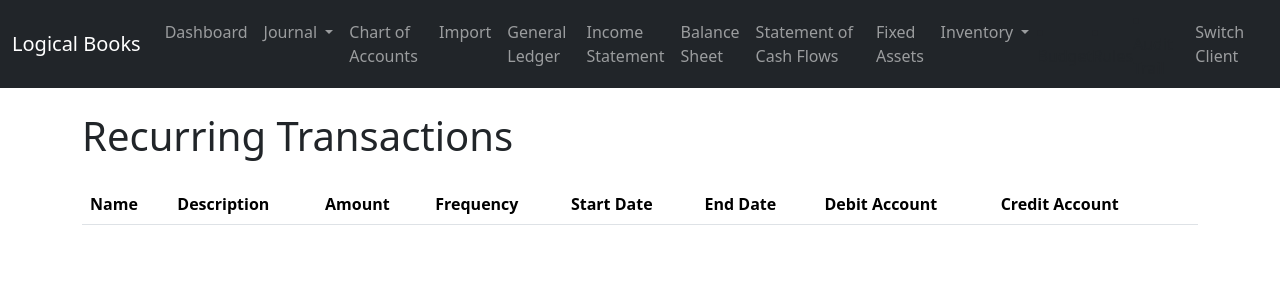
After one commit to LukeL152/logical-books_flask, a Flask app: page /recurring_transactions in a window 1280 px wide. The commit adds this page. Shown: the top 300 px of the page. Run offline with Flask 3, Linux system fonts and the light colour scheme; the visitor is signed in with stand-in values (Sample User, id 1); lists and menus that the app fills with data are empty.

Commit message:
feat: Add recurring transaction detection
This commit introduces the ability to automatically detect and manage recurring transactions.

New Features:
- A `RecurringTransaction` model has been added to store information about recurring transactions.
- A function has been created to detect recurring transactions by analyzing transaction history for patterns in description and amount at regular intervals.
- A new page has been added to display detected recurring transactions, allowing users to approve or reject them.
- A scheduler job has been created to automatically create journal entries for approved recurring transactions on a daily basis.

```diff
--- a/app.py
+++ b/app.py
@@ -29,6 +29,46 @@ def scheduled_depreciation():
 @scheduler.task('cron', id='reverse_accruals', day=1, hour=0)
 def scheduled_reversal():
     reverse_accruals()
+
+@scheduler.task('cron', id='create_recurring_journal_entries', day=1, hour=0)
+def create_recurring_journal_entries():
+    with app.app_context():
+        today = datetime.now()
+        recurring_transactions = RecurringTransaction.query.filter_by(client_id=session['client_id']).all()
+        for transaction in recurring_transactions:
+            # Check if the transaction is due
+            start_date = datetime.strptime(transaction.start_date, '%Y-%m-%d')
+            if transaction.end_date:
+                end_date = datetime.strptime(transaction.end_date, '%Y-%m-%d')
+                if today < start_date or today > end_date:
+                    continue
+            elif today < start_date:
+                continue
+
+            # Check if a journal entry has already been created for the current period
+            last_journal_entry = JournalEntry.query.filter_by(description=transaction.description).order_by(JournalEntry.date.desc()).first()
+            if last_journal_entry:
+                last_journal_entry_date = datetime.strptime(last_journal_entry.date, '%Y-%m-%d')
+                if transaction.frequency == 'monthly' and last_journal_entry_date.year == today.year and last_journal_entry_date.month == today.month:
+                    continue
+                elif transaction.frequency == 'weekly' and last_journal_entry_date.isocalendar()[1] == today.isocalendar()[1]:
+                    continue
+                elif transaction.frequency == 'daily' and last_journal_entry_date.date() == today.date():
+                    continue
+                elif transaction.frequency == 'yearly' and last_journal_entry_date.year == today.year:
+                    continue
+
+            # Create a new journal entry
+            new_entry = JournalEntry(
+                date=today.strftime('%Y-%m-%d'),
+                description=transaction.description,
+                debit_account_id=transaction.debit_account_id,
+                credit_account_id=transaction.credit_account_id,
+                amount=transaction.amount,
+                client_id=session['client_id']
+            )
+            db.session.add(new_entry)
+        db.session.commit()
 
 class Client(db.Model):
     id = db.Column(db.Integer, primary_key=True)
@@ -135,6 +175,18 @@ class Sale(db.Model):
     product_id = db.Column(db.Integer, db.ForeignKey('product.id'), nullable=False)
     client_id = db.Column(db.Integer, db.ForeignKey('client.id'), nullable=False)
     product = db.relationship('Product', backref='sales')
+
+class RecurringTransaction(db.Model):
+    id = db.Column(db.Integer, primary_key=True)
+    name = db.Column(db.String(100), nullable=False)
+    description = db.Column(db.String(200))
+    amount = db.Column(db.Float, nullable=False)
+    frequency = db.Column(db.String(20), nullable=False) # daily, weekly, monthly, yearly
+    start_date = db.Column(db.String(10), nullable=False)
+    end_date = db.Column(db.String(10))
+    debit_account_id = db.Column(db.Integer, db.ForeignKey('account.id'), nullable=False)
+    credit_account_id = db.Column(db.Integer, db.ForeignKey('account.id'), nullable=False)
+    client_id = db.Column(db.Integer, db.ForeignKey('client.id'), nullable=False)
 
 class Transaction(db.Model):
     id = db.Column(db.Integer, primary_key=True)
@@ -1433,6 +1485,40 @@ def add_accrual():
         return redirect(url_for('accruals'))
     return render_template('add_accrual.html', accounts=accounts)
 
+@app.route('/recurring_transactions')
+def recurring_transactions():
+    recurring_transactions = detect_recurring_transactions()
+    accounts = Account.query.filter_by(client_id=session['client_id']).order_by(Account.name).all()
+    return render_template('recurring_transactions.html', recurring_transactions=recurring_transactions, accounts=accounts)
+
+@app.route('/approve_recurring_transaction', methods=['POST'])
+def approve_recurring_transaction():
+    name = request.form['name']
+    description = request.form['description']
+    amount = float(request.form['amount'])
+    frequency = request.form['frequency']
+    start_date = request.form['start_date']
+    end_date = request.form['end_date']
+    debit_account_id = request.form['debit_account_id']
+    credit_account_id = request.form['credit_account_id']
+
+    new_recurring_transaction = RecurringTransaction(
+        name=name,
+        description=description,
+        amount=amount,
+        frequency=frequency,
+        start_date=start_date,
+        end_date=end_date,
+        debit_account_id=debit_account_id,
+        credit_account_id=credit_account_id,
+        client_id=session['client_id']
+    )
+    db.session.add(new_recurring_transaction)
+    db.session.commit()
+
+    flash('Recurring transaction approved successfully.', 'success')
+    return redirect(url_for('recurring_transactions'))
+
 def reverse_accruals():
     with app.app_context():
         today = datetime.now()
@@ -1453,6 +1539,57 @@ def reverse_accruals():
                 accrual.is_accrual = False
             db.session.commit()
 
+def detect_recurring_transactions():
+    with app.app_context():
+        # Get all transactions for the current client
+        transactions = Transaction.query.filter_by(client_id=session['client_id']).order_by(Transaction.date.desc()).all()
+
+        # Group transactions by description and amount
+        grouped_transactions = defaultdict(list)
+        for transaction in transactions:
+            grouped_transactions[(transaction.description, transaction.amount)].append(transaction)
+
+        # Find transactions that occur at regular intervals
+        recurring_transactions = []
+        for (description, amount), transaction_group in grouped_transactions.items():
+            if len(transaction_group) > 1:
+                # Sort transactions by date
+                transaction_group.sort(key=lambda x: x.date)
+
+                # Calculate the time difference between transactions
+                time_diffs = []
+                for i in range(len(transaction_group) - 1):
+                    date1 = datetime.strptime(transaction_group[i].date, '%Y-%m-%d')
+                    date2 = datetime.strptime(transaction_group[i+1].date, '%Y-%m-%d')
+                    time_diffs.append((date2 - date1).days)
+
+                # If the time differences are consistent, it's a recurring transaction
+                if len(set(time_diffs)) == 1:
+                    frequency_days = time_diffs[0]
+                    if 28 <= frequency_days <= 31:
+                        frequency = 'monthly'
+                    elif 7 == frequency_days:
+                        frequency = 'weekly'
+                    elif 365 == frequency_days:
+                        frequency = 'yearly'
+                    elif 1 == frequency_days:
+                        frequency = 'daily'
+                    else:
+                        continue
+
+                    recurring_transactions.append({
+                        'name': description,
+                        'description': description,
+                        'amount': amount,
+                        'frequency': frequency,
+                        'start_date': transaction_group[0].date,
+                        'end_date': transaction_group[-1].date,
+                        'debit_account_id': None, # User will select this
+                        'credit_account_id': None # User will select this
+                    })
+
+        return recurring_transactions
+
 @app.route('/fixed_assets')
 def fixed_assets():
     assets = FixedAsset.query.filter_by(client_id=session['client_id']).order_by(FixedAsset.purchase_date.desc()).all()
--- a/templates/base.html
+++ b/templates/base.html
@@ -60,6 +60,7 @@
                             <li><a class="dropdown-item" href="{{ url_for('inventory') }}">Inventory</a></li>
                                                     <li><a class="dropdown-item" href="{{ url_for('sales') }}">Sales</a></li>
                         <li><a class="dropdown-item" href="{{ url_for('accruals') }}">Accruals</a></li>
+                        <li><a class="dropdown-item" href="{{ url_for('recurring_transactions') }}">Recurring Transactions</a></li>
                     </ul>
                         </ul>
                     </li>
--- /dev/null
+++ b/templates/recurring_transactions.html
@@ -0,0 +1,59 @@
+
+{% extends 'base.html' %}
+
+{% block content %}
+<h1 class="mb-4">Recurring Transactions</h1>
+
+<table class="table table-striped">
+    <thead>
+        <tr>
+            <th>Name</th>
+            <th>Description</th>
+            <th>Amount</th>
+            <th>Frequency</th>
+            <th>Start Date</th>
+            <th>End Date</th>
+            <th>Debit Account</th>
+            <th>Credit Account</th>
+            <th></th>
+        </tr>
+    </thead>
+    <tbody>
+        {% for transaction in recurring_transactions %}
+        <form action="{{ url_for('approve_recurring_transaction') }}" method="post">
+            <input type="hidden" name="name" value="{{ transaction.name }}">
+            <input type="hidden" name="description" value="{{ transaction.description }}">
+            <input type="hidden" name="amount" value="{{ transaction.amount }}">
+            <input type="hidden" name="frequency" value="{{ transaction.frequency }}">
+            <input type="hidden" name="start_date" value="{{ transaction.start_date }}">
+            <input type="hidden" name="end_date" value="{{ transaction.end_date }}">
+            <tr>
+                <td>{{ transaction.name }}</td>
+                <td>{{ transaction.description }}</td>
+                <td>{{ "%.2f"|format(transaction.amount) }}</td>
+                <td>{{ transaction.frequency }}</td>
+                <td>{{ transaction.start_date }}</td>
+                <td>{{ transaction.end_date }}</td>
+                <td>
+                    <select name="debit_account_id" class="form-control">
+                        {% for account in accounts %}
+                        <option value="{{ account.id }}">{{ account.name }}</option>
+                        {% endfor %}
+                    </select>
+                </td>
+                <td>
+                    <select name="credit_account_id" class="form-control">
+                        {% for account in accounts %}
+                        <option value="{{ account.id }}">{{ account.name }}</option>
+                        {% endfor %}
+                    </select>
+                </td>
+                <td>
+                    <button type="submit" class="btn btn-sm btn-success">Approve</button>
+                </td>
+            </tr>
+        </form>
+        {% endfor %}
+    </tbody>
+</table>
+{% endblock %}
```
Also changed, not shown: migrations/versions/9a7a485fed82_add_recurringtransaction_model.py (added, +43 -0 lines).
